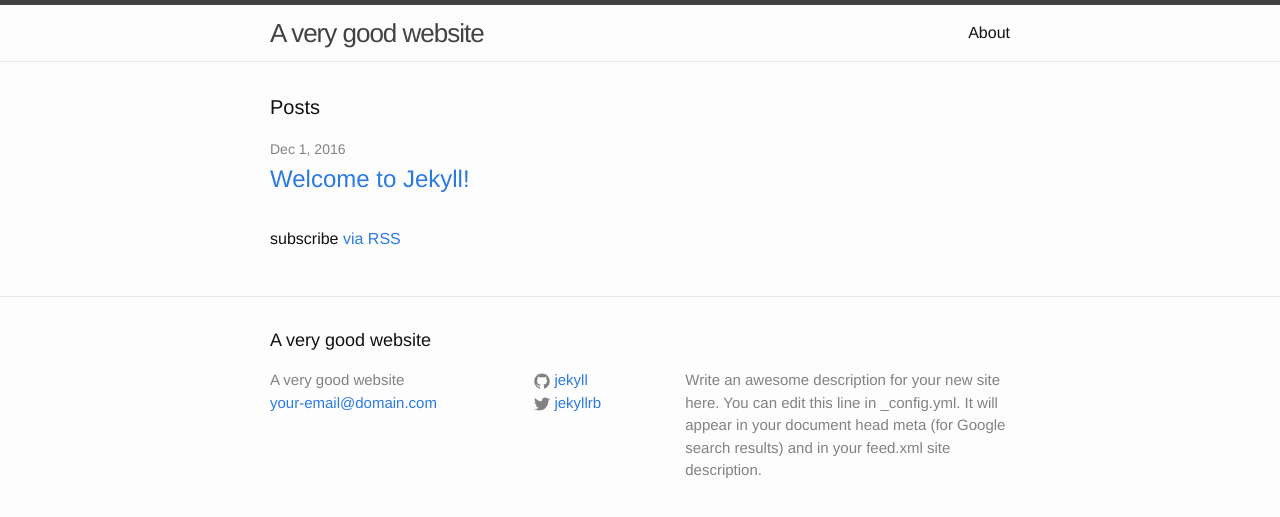
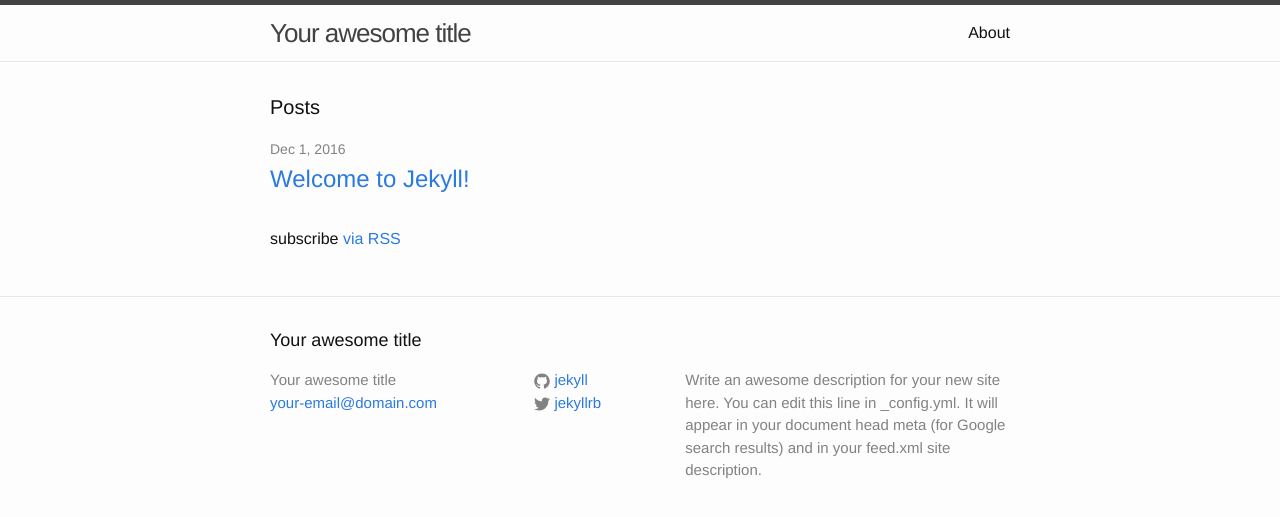
Before and after one commit to skinny2205/skinny2205.github.io, a Jekyll site: the page built from index.html, in a window 1280 px wide. Shown: the top 517 px of the page. Built offline with Jekyll 4.4.1, drawn with Linux system fonts in a browser that asks for light colours.

Commit message:
Update _config.yml

```diff
--- a/_config.yml
+++ b/_config.yml
@@ -6,7 +6,7 @@
 # 'jekyll serve'. If you change this file, please restart the server process.
 
 # Site settings
-title: A very good website
+title: Your awesome title
 email: your-email@domain.com
 description: > # this means to ignore newlines until "baseurl:"
   Write an awesome description for your new site here. You can edit this
```
